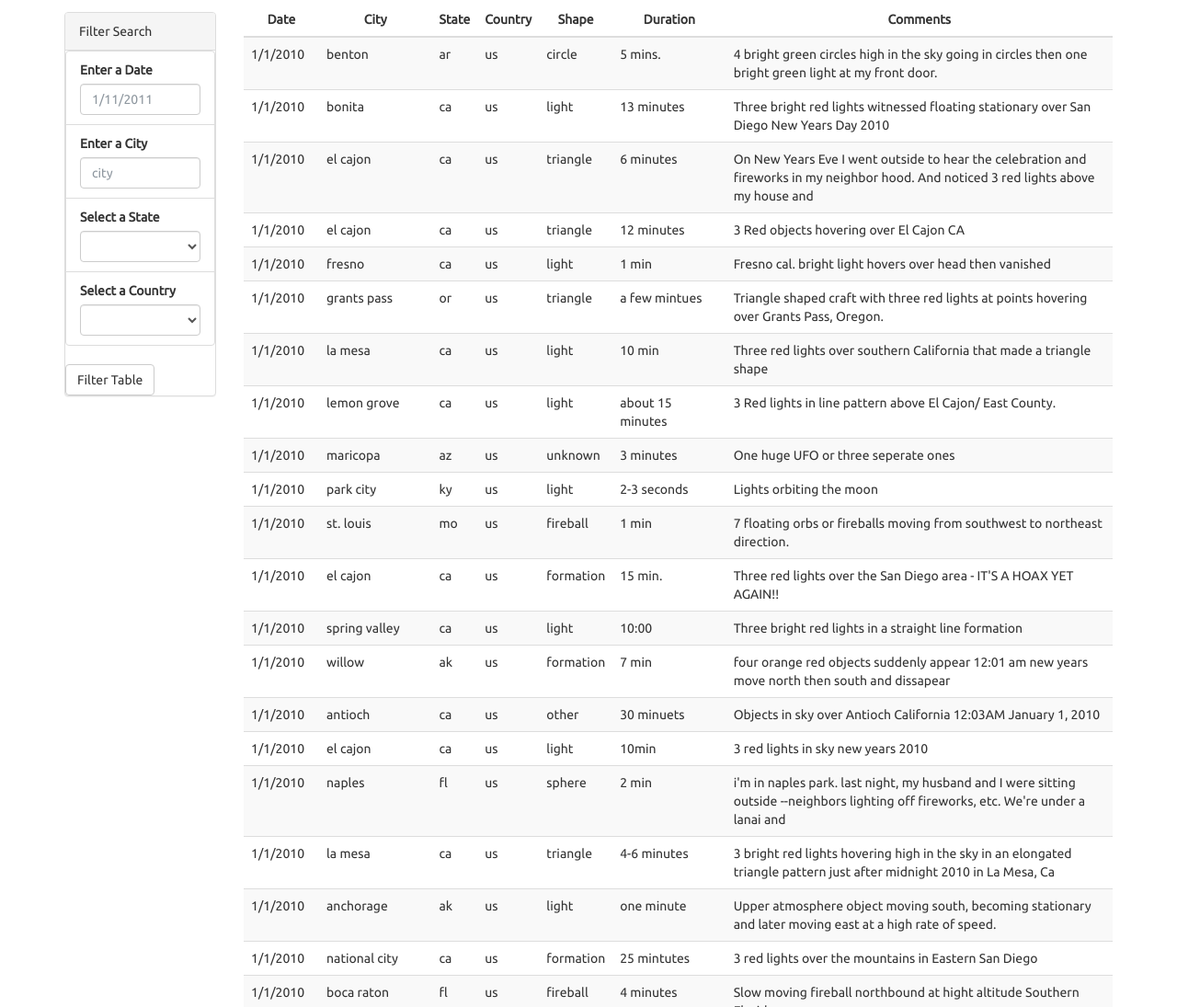
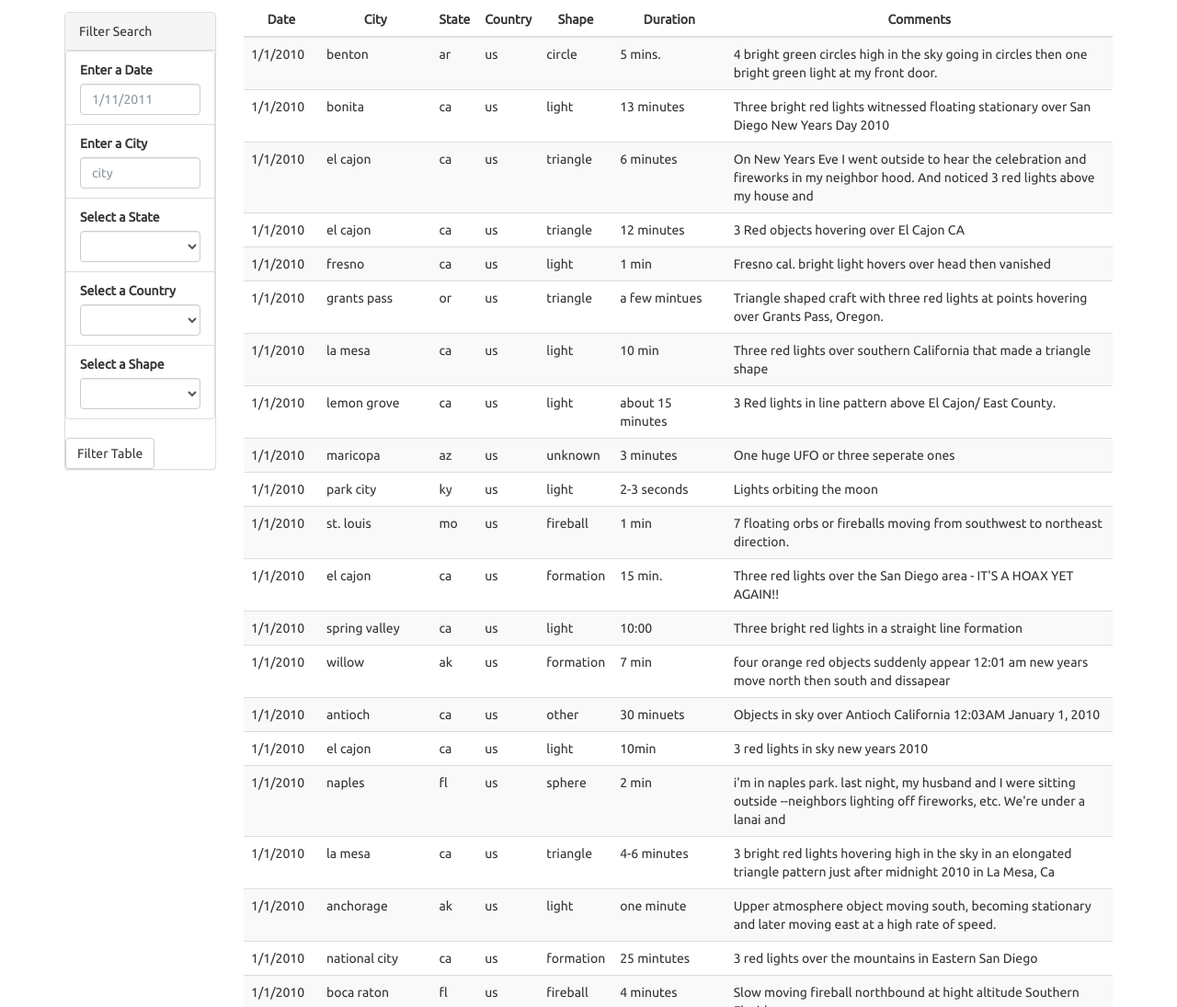
Before and after one commit to randyn/d3-dom-manipulation, a plain HTML site: page index.html in a window 1280 px wide. Shown: the part 659-1754 px from the top of the page at 92% size. Drawn offline with nearby package versions, Linux system fonts and the light colour scheme.

Commit message:
add shape filter

```diff
--- a/index.html
+++ b/index.html
@@ -45,12 +45,17 @@
                       </li>
                       <li class="filter list-group-item">
                         <label for="state">Select a State</label>
-                        <select class="form-control" type="text" id="state">
+                        <select class="form-control"id="state">
                         </select>
                       </li>
                       <li class="filter list-group-item">
-                        <label for="state">Select a Country</label>
-                        <select class="form-control" type="text" id="country">
+                        <label for="country">Select a Country</label>
+                        <select class="form-control"id="country">
+                        </select>
+                      </li>
+                      <li class="filter list-group-item">
+                        <label for="shape">Select a Shape</label>
+                        <select class="form-control" id="shape">
                         </select>
                       </li>
                     </ul>
--- a/static/js/app.js
+++ b/static/js/app.js
@@ -21,8 +21,15 @@ const pipe = (...functions) =>
   );
 
 // Define different unique values we have
-const countries = data.map(sighting_data => sighting_data.country.toUpperCase()).unique().sort();
-const states = data.map(sighting_data => sighting_data.state.toUpperCase()).unique().sort();
+const countries = data.map(sighting_data => sighting_data.country.toUpperCase())
+                      .unique()
+                      .sort();
+const states = data.map(sighting_data => sighting_data.state.toUpperCase())
+                   .unique()
+                   .sort();
+const shapes = data.map(sighting_data => sighting_data.shape)
+                   .unique()
+                   .sort();
 
 // Data Filter functions
 const dateFilter = (date, tableData) =>
@@ -55,6 +62,14 @@ const countryFilter = (country, tableData) =>
 const domCountryFilter = (data) => {
   country = d3.select('#country').property('value');
   return countryFilter(country, data);
+}
+
+const shapeFilter = (shape, tableData) =>
+  shape == '' ? tableData : tableData.filter(sighting_data => sighting_data.shape === shape.toLowerCase());
+
+const domShapeFilter = (data) => {
+  shape = d3.select('#shape').property('value');
+  return shapeFilter(shape, data);
 }
 
 // Base Update DOM functions
@@ -115,10 +130,18 @@ const initCountries = () => {
   );
 }
 
+const initShapes = () => {
+  d3.select('#shape').append('option').text('');
+  shapes.forEach((shape) =>
+    d3.select('#shape').append('option').text(shape)
+  );
+}
+
 const init = () => {
   appendTable(data);
   initStates();
   initCountries();
+  initShapes();
 }
 
 
@@ -128,7 +151,8 @@ const handleFilterChange = () => {
     domDateFilter,
     domCityFilter,
     domStateFilter,
-    domCountryFilter
+    domCountryFilter,
+    domShapeFilter
   );
 
   filtered_data = allFilters(data);
```
